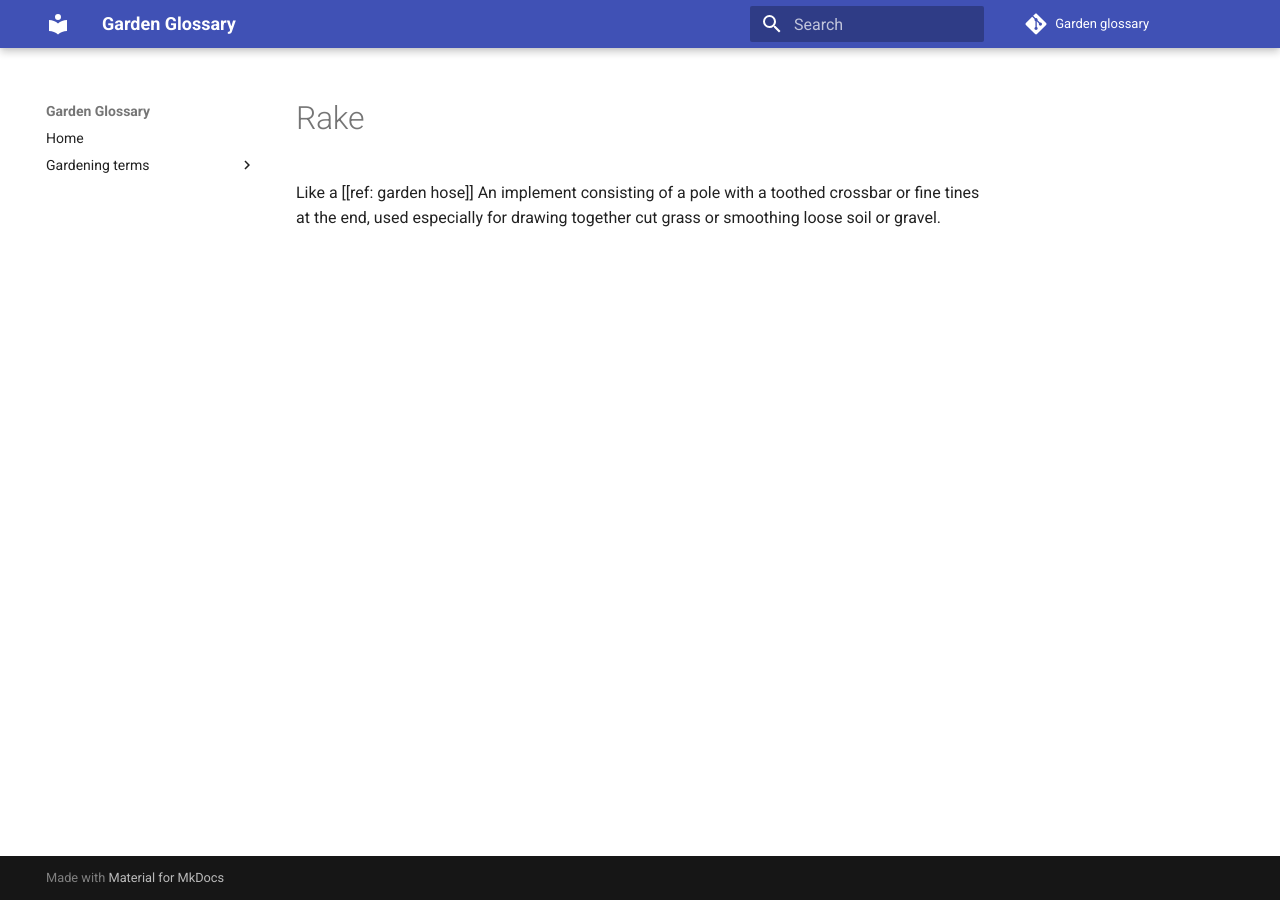
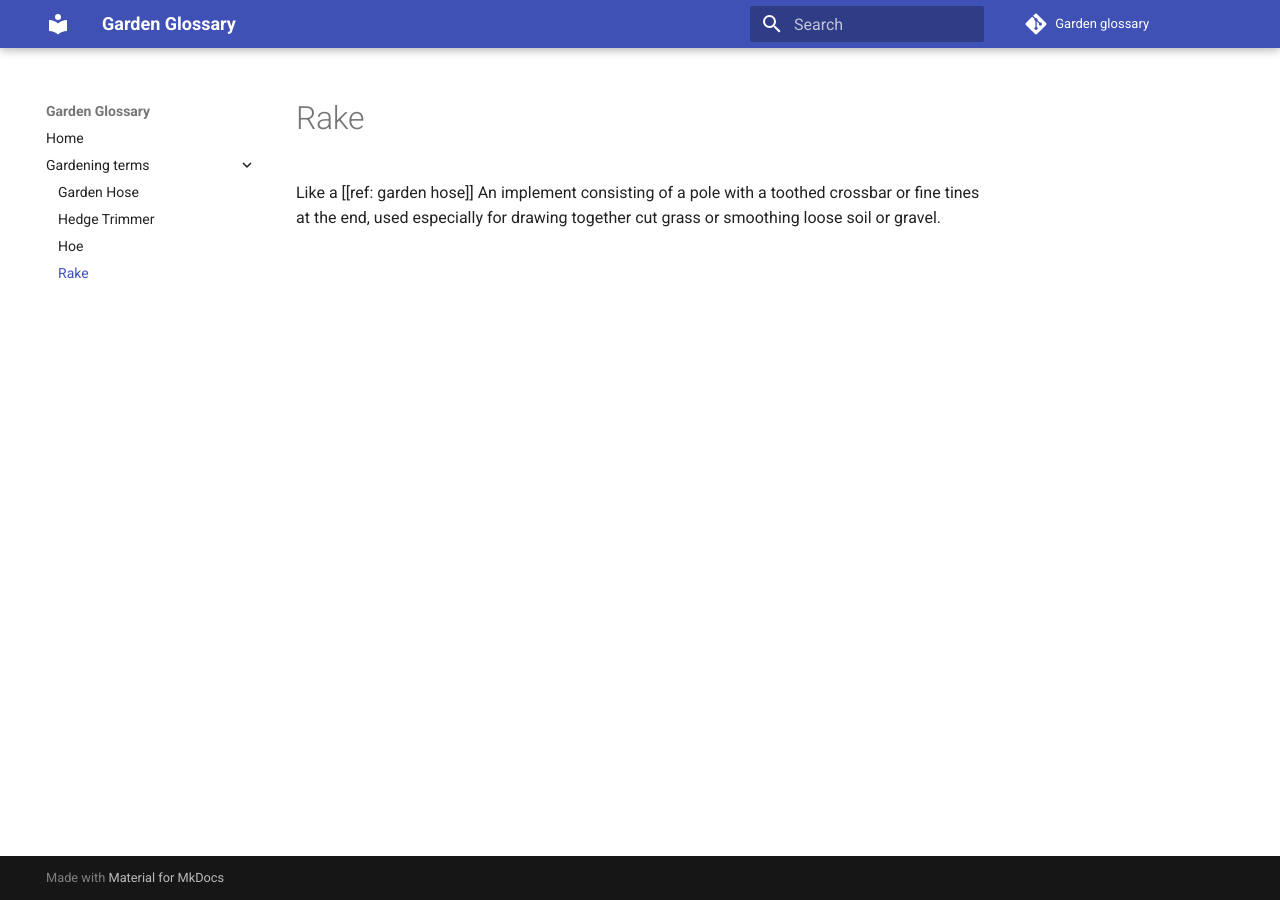
Before and after one commit to kordwarshuis/tev2-garden-glossary, an MkDocs documentation site: the page built from docs/terms/rake.md, in a window 1280 px wide. Built offline with MkDocs 1.6.1 and Material for MkDocs 9.7.7, drawn with Linux system fonts in a browser that asks for light colours; comment, search, counter and statistics services are not loaded.

Commit message:
feat: Add menu item: rake

```diff
--- a/mkdocs.yml
+++ b/mkdocs.yml
@@ -7,6 +7,7 @@ nav:
           - Garden Hose: terms/garden-hose.md
           - Hedge Trimmer: terms/hedge-trimmer.md
           - Hoe: terms/hoe.md
+          - Rake: terms/rake.md
 
 repo_url: "https://github.com/kordwarshuis/tev2-garden-glossary"
 repo_name: "Garden glossary"
```
